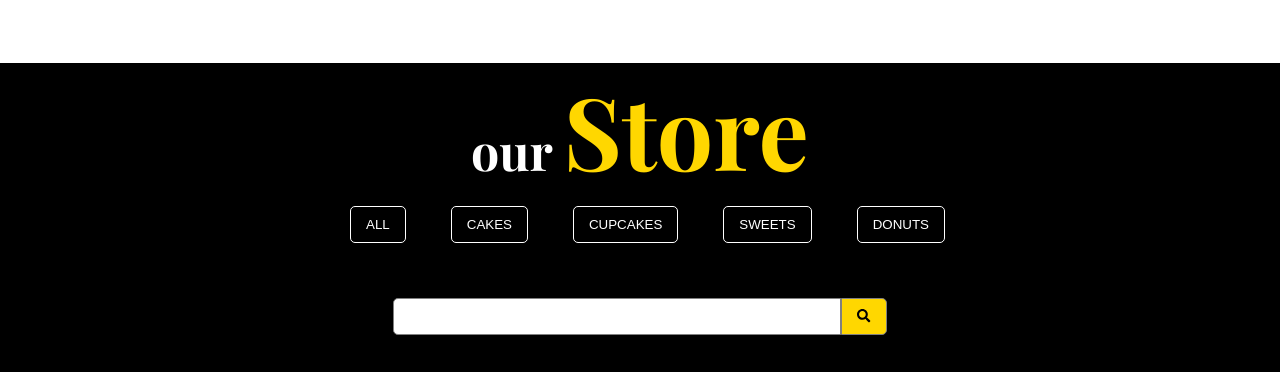
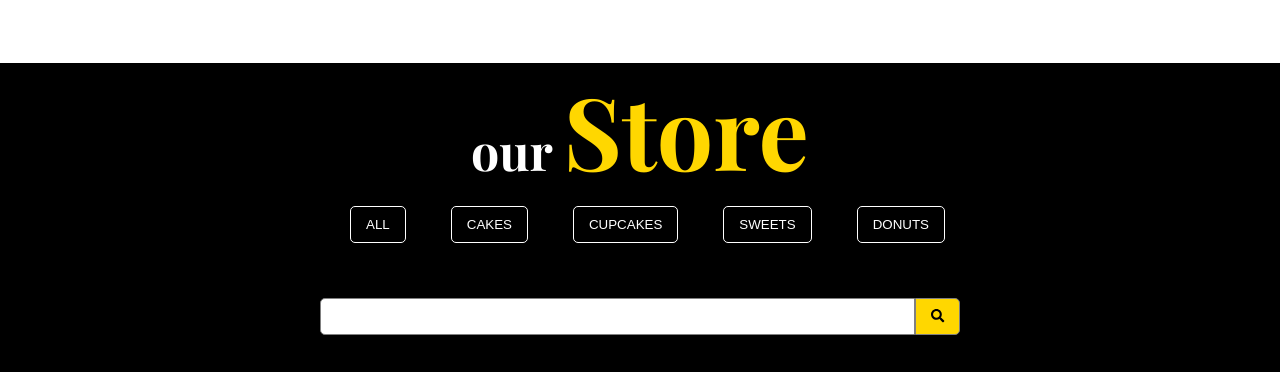
Before and after one commit to kaz1996/gentles, a website built with webpack: page src/index.html in a window 1280 px wide. Shown: the part 1338-1710 px from the top of the page. Built offline with nearby package versions, Linux system fonts and the light colour scheme; grey boxes are pictures that could not be loaded.

Commit message:
Change form width

```diff
--- a/src/scss/layout/_form.scss
+++ b/src/scss/layout/_form.scss
@@ -2,9 +2,12 @@
   width: 70%;
   display: flex;
   justify-content: center;
+  @include respond-to('medium') {
+    width: 50%;
+  }
 
   &__input {
-    width: 50%;
+    width: 100%;
     padding: 1rem 0;
     border: .1rem solid $grey-color;
     border-radius: .5rem 0 0 .5rem;
```
